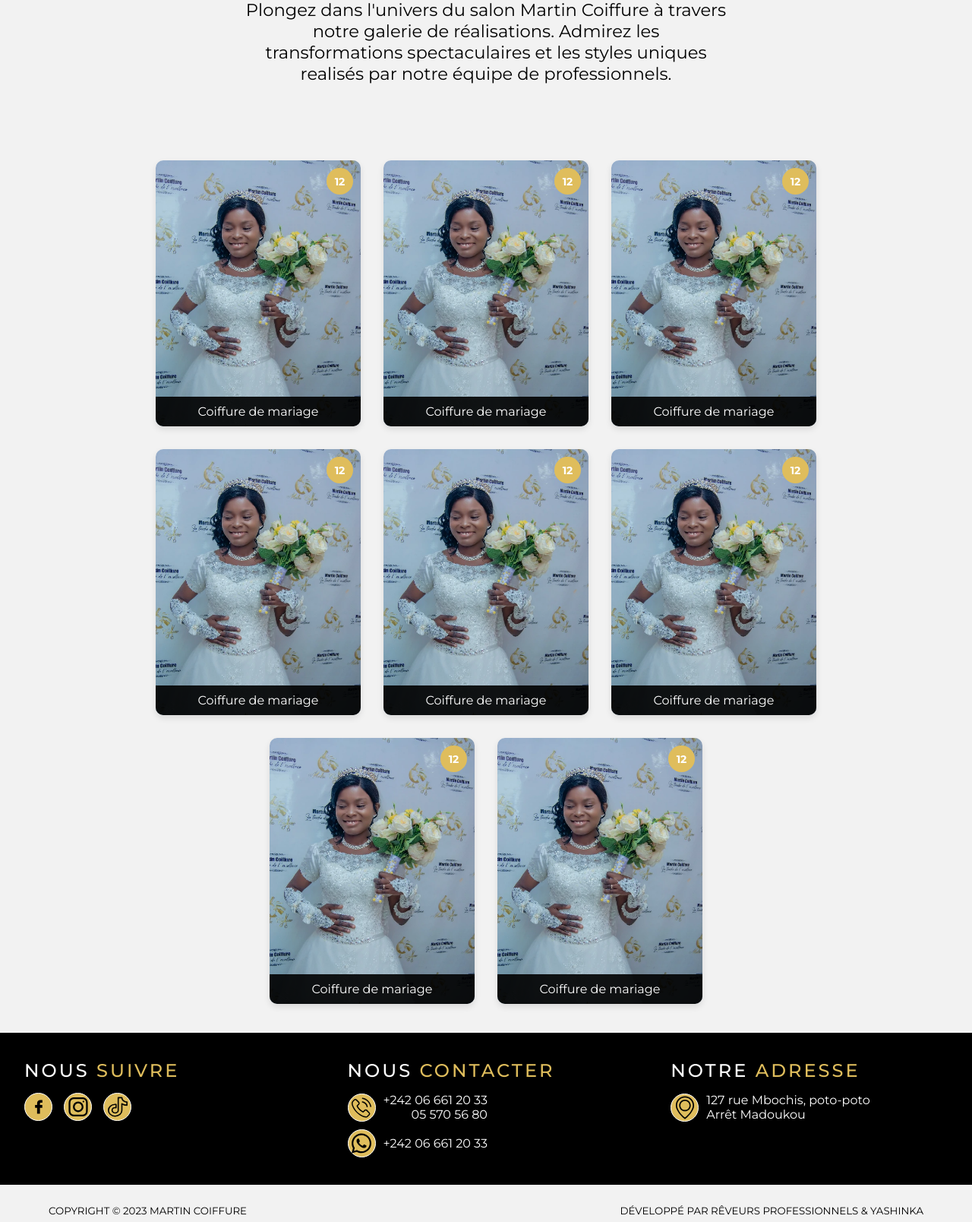
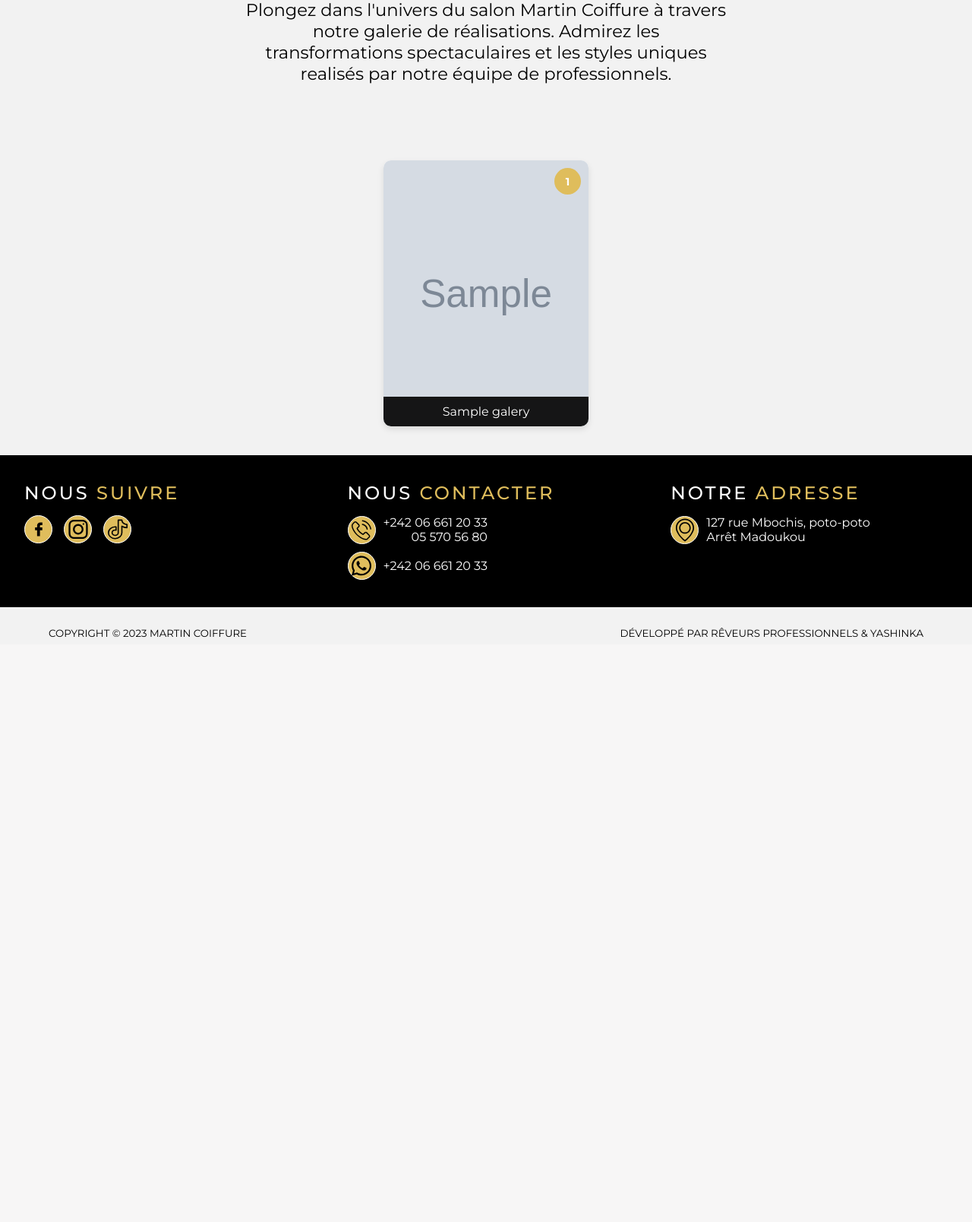
Before and after one commit to Francisny03/martin-coiffure, a PHP site: page /galerie.php in a window 1280 px wide. Shown: the part 601-2209 px from the top of the page at 76% size. After the commit the page ends 1440 px from the top, so only its background shows below. Run offline with PHP 8.4, Linux system fonts and the light colour scheme; tables that the repository leaves empty or names only in its code hold one stand-in row (values such as "Sample post"); grey boxes marked "Sample" are stand-in pictures; some libraries are stand-ins or nearby versions.

Commit message:
Comte galerie site & sahsboard

```diff
--- a/Js/script.js
+++ b/Js/script.js
@@ -81,11 +81,15 @@ document.addEventListener("DOMContentLoaded", function () {
 });
 
 
+
+
 console.log('etape6');
 
 document.getElementById("myBtn").addEventListener("click", function () {
     document.getElementById("popup").style.display = "block";
 });
+
+
 
 function closePopup() {
     document.getElementById("popup").style.display = "none";
--- a/galerie.php
+++ b/galerie.php
@@ -1,5 +1,13 @@
 <?php
-include('include/header.php')
+include('include/header.php');
+$PDO = getConn();
+
+$req_galeries = "SELECT * FROM galeries ORDER BY position ASC";
+$stmt_galeries = $PDO->prepare($req_galeries);
+$stmt_galeries->execute();
+$result_galeries = $stmt_galeries->fetchAll();
+
+
 ?>
 
 <div class="slide_service_galerie slide_galerie space_bottom">
@@ -19,75 +27,38 @@ include('include/header.php')
 
 
 <div class="galerie_all_page">
-    <a href="galerie_view.php">
+    <?php foreach($result_galeries as $results_galeries): ?>
+    <?php
+            $imagesField = $results_galeries['images'];
+
+            // Vérifiez si le champ 'images' est un tableau JSON vide ou une chaîne vide
+            if (empty($imagesField) || $imagesField === '[]') {
+                $imageCount = 0;
+            } else {
+                // Si le champ n'est pas vide, traiter les images comme un tableau
+                $imagesArray = json_decode($imagesField, true);
+
+                // Vérifiez si la décode a réussi et si c'est un tableau
+                if (is_array($imagesArray)) {
+                    $imageCount = count($imagesArray);
+                } else {
+                    // Si ce n'est pas du JSON valide, on revient à la méthode d'explosion par virgules
+                    $imagesArray = array_filter(explode(',', $imagesField), function($value) {
+                        return trim($value) !== '';
+                    });
+                    $imageCount = count($imagesArray);
+                }
+            }
+        ?>
+    <a href="galerie_view.php?id=<?php echo $results_galeries["id_galerie"] ?>">
         <div class="galerie_page_items">
-            <img src="Images/real3.webp" alt="">
-            <div class="galerie_page_badge">12</div>
-            <div class="galerie_page_title">Coiffure de mariage</div>
+            <img src="login/<?php echo $results_galeries["image"] ?>" alt="">
+            <div class="galerie_page_badge"><?php echo $imageCount; ?></div>
+            <div class="galerie_page_title"><?php echo $results_galeries["titre"] ?></div>
         </div>
     </a>
-
-    <a href="galerie_view.php">
-        <div class="galerie_page_items">
-            <img src="Images/real3.webp" alt="">
-            <div class="galerie_page_badge">12</div>
-            <div class="galerie_page_title">Coiffure de mariage</div>
-        </div>
-    </a>
-
-    <a href="galerie_view.php">
-        <div class="galerie_page_items">
-            <img src="Images/real3.webp" alt="">
-            <div class="galerie_page_badge">12</div>
-            <div class="galerie_page_title">Coiffure de mariage</div>
-        </div>
-    </a>
-
-    <a href="galerie_view.php">
-        <div class="galerie_page_items">
-            <img src="Images/real3.webp" alt="">
-            <div class="galerie_page_badge">12</div>
-            <div class="galerie_page_title">Coiffure de mariage</div>
-        </div>
-    </a>
-
-    <a href="galerie_view.php">
-        <div class="galerie_page_items">
-            <img src="Images/real3.webp" alt="">
-            <div class="galerie_page_badge">12</div>
-            <div class="galerie_page_title">Coiffure de mariage</div>
-        </div>
-    </a>
-
-    <a href="galerie_view.php">
-        <div class="galerie_page_items">
-            <img src="Images/real3.webp" alt="">
-            <div class="galerie_page_badge">12</div>
-            <div class="galerie_page_title">Coiffure de mariage</div>
-        </div>
-    </a>
-
-    <a href="galerie_view.php">
-        <div class="galerie_page_items">
-            <img src="Images/real3.webp" alt="">
-            <div class="galerie_page_badge">12</div>
-            <div class="galerie_page_title">Coiffure de mariage</div>
-        </div>
-    </a>
-
-    <a href="galerie_view.php">
-        <div class="galerie_page_items">
-            <img src="Images/real3.webp" alt="">
-            <div class="galerie_page_badge">12</div>
-            <div class="galerie_page_title">Coiffure de mariage</div>
-        </div>
-    </a>
+    <?php endforeach; ?>
 </div>
-
-
-
-
-
 
 
 
```
Also changed, not shown: service.php (+17 -59 lines).
